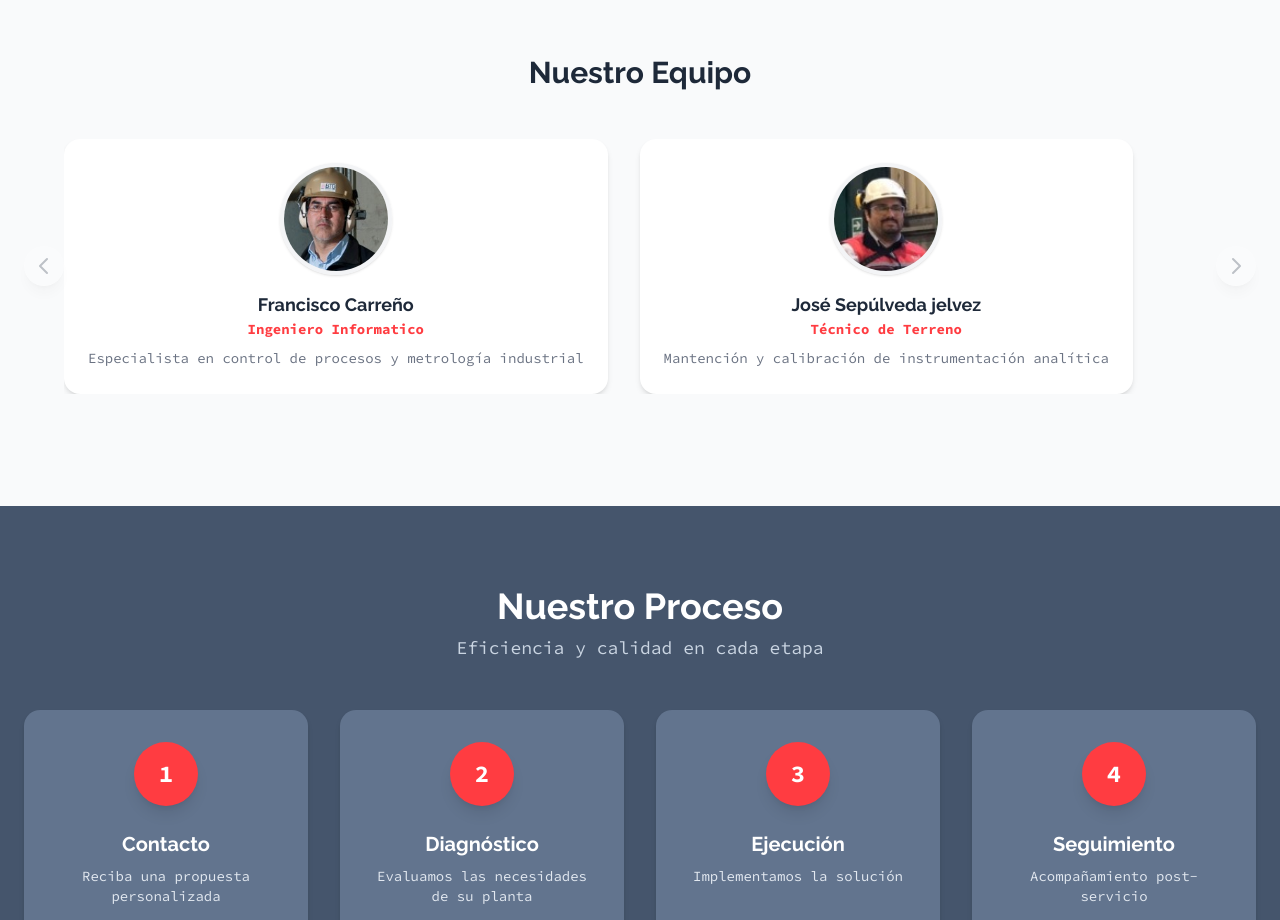
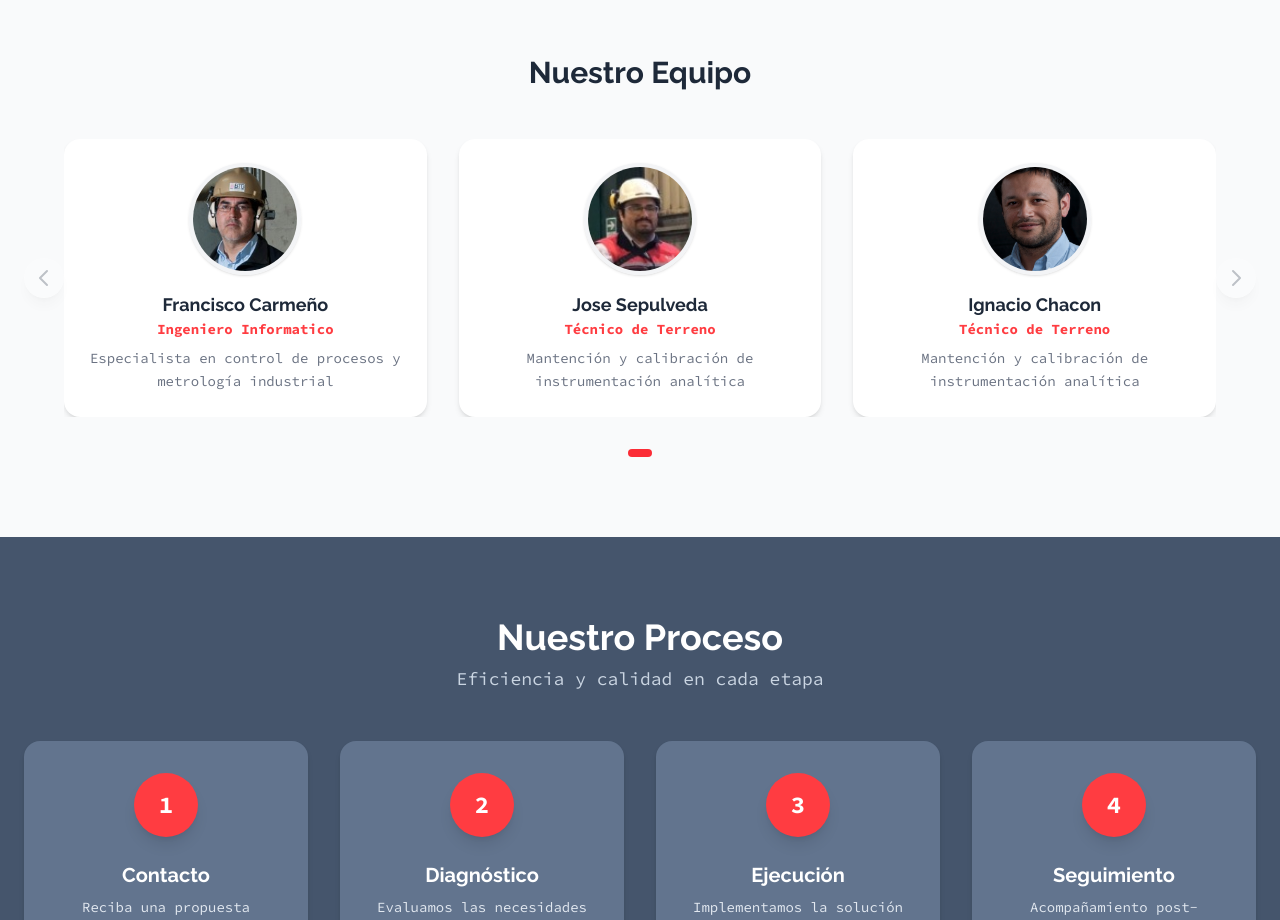
Before and after one commit to CatalinaOlivaresHerrera/taichile, a Next.js app: page / in a window 1280 px wide. Shown: the part 1320-2240 px from the top of the page. Built offline with nearby package versions, Linux system fonts and the light colour scheme.

Commit message:
Configurado email de destino correcto

```diff
--- a/app/component/sections/TeamSection.tsx
+++ b/app/component/sections/TeamSection.tsx
@@ -6,9 +6,9 @@ import { useState, useEffect } from 'react';
 interface TeamMember { name: string; role: string; desc: string; avatarSrc?: string; }
 
 const TEAM_MEMBERS: TeamMember[] = [
-
-  { name: "Francisco Carreño", role: "Ingeniero Informatico", desc: "Especialista en control de procesos y metrología industrial", avatarSrc: "/franciscoCar.jpeg" },
-  { name: "José Sepúlveda jelvez", role: "Técnico de Terreno", desc: "Mantención y calibración de instrumentación analítica", avatarSrc: "/joseSe.jpeg" }
+  { name: "Francisco Carmeño", role: "Ingeniero Informatico", desc: "Especialista en control de procesos y metrología industrial", avatarSrc: "/franciscoCar.jpeg" },
+  { name: "Jose Sepulveda", role: "Técnico de Terreno", desc: "Mantención y calibración de instrumentación analítica", avatarSrc: "/JoseSe.jpeg" },
+  { name: "Ignacio Chacon", role: "Técnico de Terreno", desc: "Mantención y calibración de instrumentación analítica", avatarSrc: "/ignacio.jpg" }
 ];
 
 export default function TeamSection() {
```
